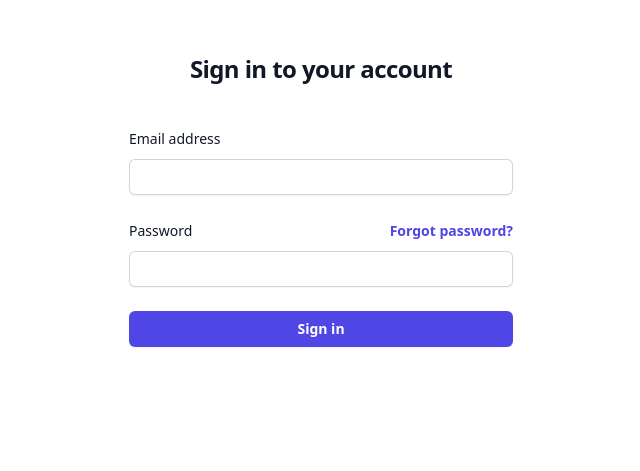
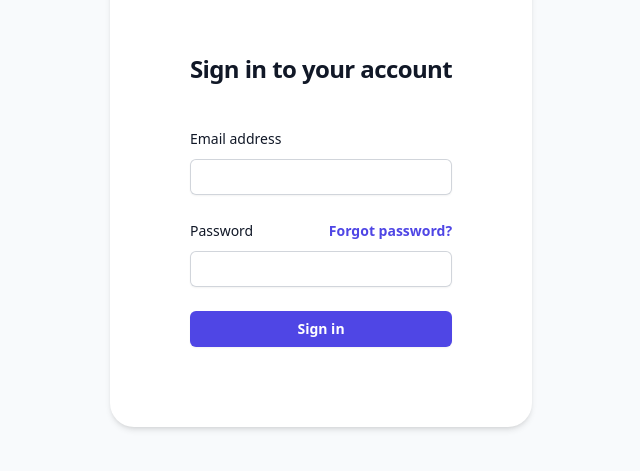
Before and after one commit to ramzi2003/event-manager-system-project, a React (Create React App) app: page / in a window 1280 px wide. Shown: the part 117-588 px from the top of the page, without its empty margins (319-959 px from the left). Built offline with nearby package versions, Linux system fonts and the light colour scheme.

Commit message:
update login design

```diff
--- a/src/layouts/login/index.js
+++ b/src/layouts/login/index.js
@@ -1,10 +1,9 @@
 import React from "react";
-
 
 function LoginLayout() {
   return (
-    <div class="flex min-h-full flex-col justify-center px-6 py-12 lg:px-8">
-      <div className="container bg-white py-20">
+    <div class="flex  min-h-full flex-col justify-center md:items-center px-6 py-12 lg:px-8 md:bg-slate-50">
+      <form className="md:container bg-white md:p-20 md:w-auto rounded-3xl md:shadow-md">
         <div class="sm:mx-auto sm:w-full sm:max-w-sm">
           <h2 class="mt-10 text-center text-2xl font-bold leading-9 tracking-tight text-gray-900">
             Sign in to your account
@@ -71,7 +70,7 @@ function LoginLayout() {
             </div>
           </form>
         </div>
-      </div>
+      </form>
     </div>
   );
 }
```
